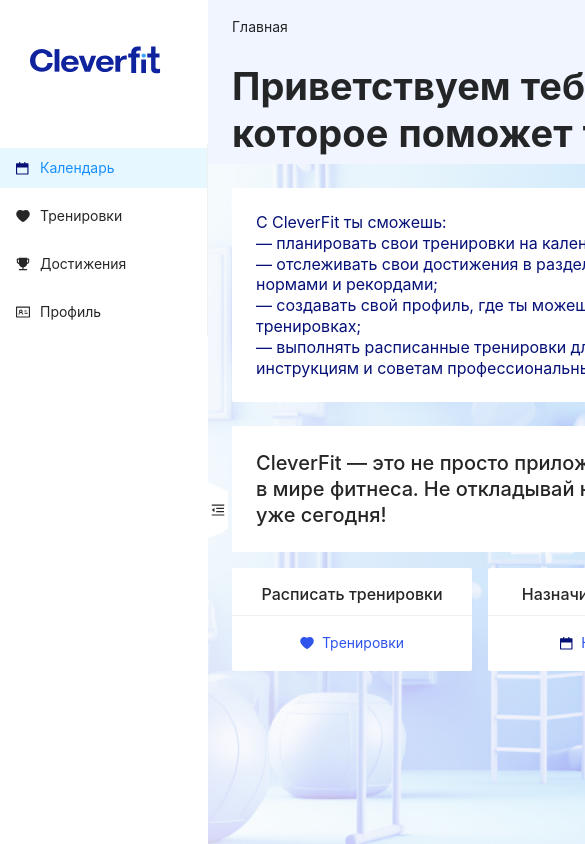
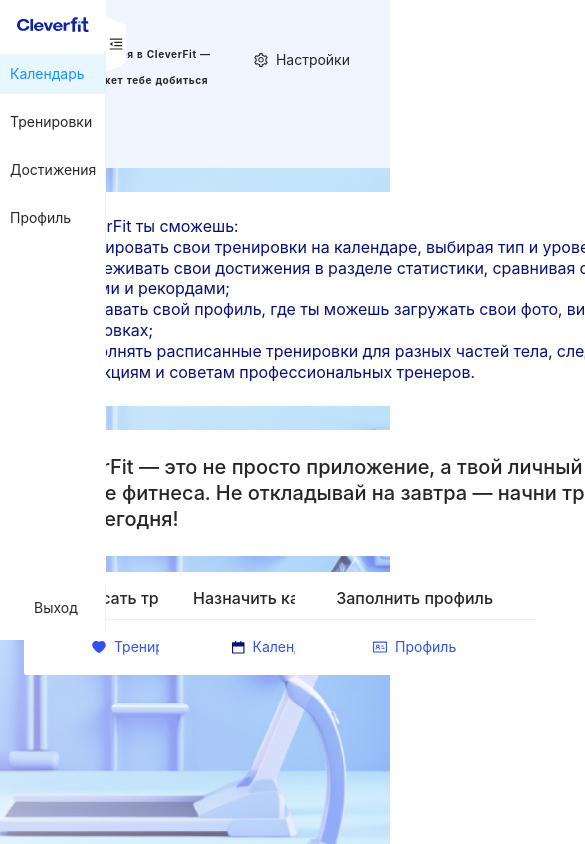
Before and after one commit to ClevertecFrontendLab/Yura703, a React (Vite) app: page /#/ in a window 390 px wide. Shown: the top 844 px of the page, 585 px wide, since content can reach past the window. Built offline with nearby package versions, Linux system fonts and the light colour scheme.

Commit message:
feat: add adaptive for sider

```diff
--- a/src/components/header/header.scss
+++ b/src/components/header/header.scss
@@ -3,17 +3,36 @@
 
 .header {
     background: #f0f5ff;
-    max-width: 1232px;
-    padding: 16px 24px;
     width: 100%;
+    padding: 14px 24px;
+    max-width: 100%;
     text-align: left;
 
+    .header-text {
+        color: $character-light-title-85;
+        @include text-sider-menu;
+    }
+
     .header-content {
+        margin-top: 8px;
         display: flex;
         justify-content: space-between;
         height: 110px;
-        max-width: 1184px;
-        @include heading-1;
+        width: 100%;
+
+        h1 {
+            max-width: 1000px;
+            @include heading-1;
+            letter-spacing: .04rem;
+            margin: 0;
+            padding-top: 4px;
+            color: $character-light-title-85;
+            font-size: 2.57vw;
+        }
+
+        button {
+            width: 129px;
+        }
     }
 
 
--- a/src/components/header/header.tsx
+++ b/src/components/header/header.tsx
@@ -1,19 +1,22 @@
-import React, { useState } from 'react';
 import './header.scss';
 import 'antd/dist/antd.css'; // or 'antd/dist/antd.less'
-import { Layout, Button, Typography } from 'antd';
+import { Button, Typography } from 'antd';
 import { SettingOutlined } from '@ant-design/icons';
+import { useState } from 'react';
 
 export const Header: React.FC = () => {
+    const [width, _setWidth] = useState(window.innerWidth);
+
+
 
     return (
         <header className='header' >
-            <Typography.Text>
+            <Typography.Text className='header-text'>
                 Главная
             </Typography.Text>
             <div className="header-content">
                 <Typography.Title level={1}  style={{ fontWeight: 700 }}>
-                    Приветствуем тебя в CleverFit — приложении,<br/> которое поможет тебе добиться своей мечты!
+                    Приветствуем тебя в CleverFit — приложении,<br/> которое поможет тебе добиться своей мечты!
                 </Typography.Title>
                 <Button type='text' icon={<SettingOutlined />}>Настройки</Button>
             </div>
--- a/src/components/main-sider/main-sider.scss
+++ b/src/components/main-sider/main-sider.scss
@@ -1,5 +1,9 @@
 @import '@constants/style/var';
 @import '@constants/style/mixins';
+
+.main-sider {
+    position: relative;
+}
 
 .sider {
     max-width: 208px;
@@ -69,3 +73,38 @@
         }
     }
 }
+
+@media (max-width: 800px) {
+    .main-sider {
+        position: absolute;
+        z-index: 10;
+    }
+    .anticon.ant-menu-item-icon {
+        display: none;
+    }
+    .sider-btn {
+        top: 24px;
+        z-index: -1;
+    }
+    .sider {
+        max-width: 106px;
+        height: 640px;
+    }
+    .sider-logo {
+        width: 72px;
+        height: 18px;
+        margin: 16px 17px;
+    }
+    .sider-menu {
+        height: 192px;
+    }
+    li.ant-menu-item {
+        padding: 0 !important;
+    }
+    .sider-exit {
+        margin-top: 342px;
+        .ant-menu-title-content {
+            margin-left: 34px !important;
+        }
+    }
+  }
--- a/src/components/main-sider/main-sider.tsx
+++ b/src/components/main-sider/main-sider.tsx
@@ -30,7 +30,7 @@
   );
 
 export const MainSider: React.FC = () => {
-
+    const [width, _setWidth] = useState(window.innerWidth);
     const [collapsed, setCollapsed] = useState(false);
 
     function getItem(label: string, key: string, icon: JSX.Element) {
@@ -51,13 +51,13 @@
       ];
 
     return (
-        <div style={{position: "relative"}}>
+        <div className='main-sider'>
             <Sider
             theme='light'
             className='sider'
-            width={208}
+            width={width>800 ?  208 : 106}
             collapsible={false}
-            collapsedWidth={64}
+            collapsedWidth={width>800 ?  64 : 0}
             collapsed={collapsed}
             >
             <div className="sider-logo">
@@ -76,16 +76,17 @@
                         inlineIndent={240}
                         theme='light'
                         items={items}
-                        style={ collapsed ? { width: "64px" } : { width: "208px" }}
+                        style={ collapsed ? { width: "64px" } : width>800 ? { width: "208px" } : { width: "106px" }}
                     />
                 </Space>
                 <Space size={100} direction='vertical' align='center' >
                 <Menu
+                    className='sider-exit'
                     defaultSelectedKeys={['1']}
                     defaultOpenKeys={['sub1']}
                     inlineIndent={240}
                     theme='light'
-                    style={ collapsed ? { width: "64px" } : { width: "208px" }}
+                    style={ collapsed ? { width: "64px" } : width>800 ? { width: "208px" } : { width: "106px" }}
                     items={[ {
                         key: '10',
                         icon: <IconFont type="icon-tuichu" rotate={180} />,
--- a/src/index.css
+++ b/src/index.css
@@ -1,3 +1,14 @@
-:root {
-    font-family: Inter, Arial, sans-serif;
+body {
+    font-family: Inter, Arial, sans-serif ;
 }
+
+h1 {
+    margin: 0;
+}
+li {
+    list-style-type: none; /* Убираем маркеры */
+   }
+ul {
+margin-left: 0;
+padding-left: 0;
+}
--- a/src/pages/main-page/main-page.scss
+++ b/src/pages/main-page/main-page.scss
@@ -1,18 +1,11 @@
 #root {
     max-width: 1440px;
-    width: 1440px;
     margin: 0 auto;
     text-align: center;
     box-sizing: border-box;
 }
 
-li {
-    list-style-type: none; /* Убираем маркеры */
-   }
-   ul {
-    margin-left: 0; /* Отступ слева в браузере IE и Opera */
-    padding-left: 0; /* Отступ слева в браузере Firefox, Safari, Chrome */
-   }
+
 
 
 .wrapper {
--- a/src/pages/main-page/main-page.tsx
+++ b/src/pages/main-page/main-page.tsx
@@ -12,7 +12,7 @@
     return (
         <Layout className='flex'>
             <MainSider></MainSider>
-            <Layout style={{ width:'1000px' }}>
+            <Layout>
                 <Header></Header>
                 <div className='main-bg'>
                     <Content className='main'>
```
